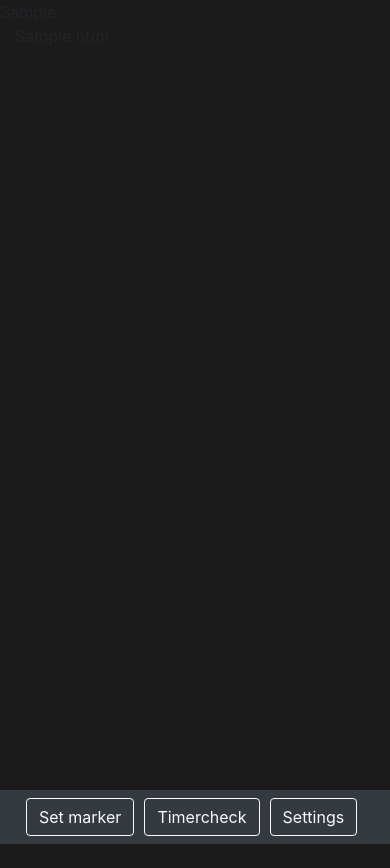
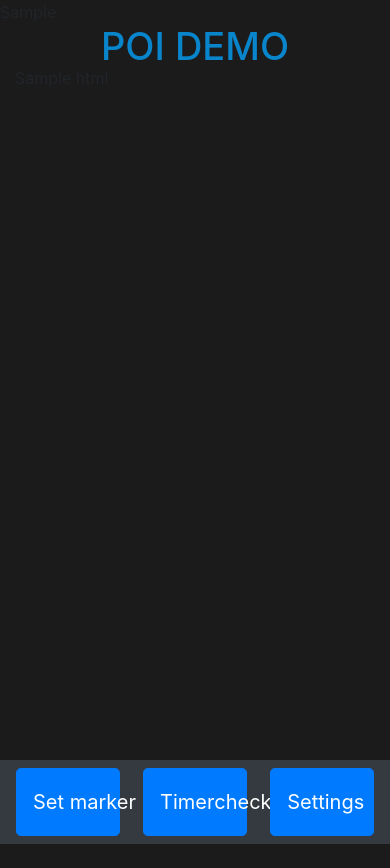
Before and after one commit to MTBorg/Place-of-interest, a Flask app: template server/templates/index.html in a window 390 px wide. Run offline with Flask 2, Linux system fonts and the light colour scheme; the template is opened without the code that fills it: most values are stand-ins (such as "Sample title", 1, 10 or a date in 2020); some libraries are stand-ins or nearby versions.

Commit message:
Responsive navbar
Fixed style and designed responsive navbar with big buttons that are suited on a mobile-app.

```diff
--- a/server/templates/index.html
+++ b/server/templates/index.html
@@ -1,4 +1,4 @@
-<!DOCTYPE html>
+<!DOCTYPE html> <!--Style should be put in a seperate document-->
     <html style="height: 100%;">
     <head>
             <link rel="stylesheet" href="https://stackpath.bootstrapcdn.com/bootstrap/4.1.3/css/bootstrap.min.css" integrity="sha384-MCw98/SFnGE8fJT3GXwEOngsV7Zt27NXFoaoApmYm81iuXoPkFOJwJ8ERdknLPMO" crossorigin="anonymous">
@@ -7,33 +7,43 @@
     </head>
     <body style="height: 100%; background-color:#1B1B1B;"> <!--Sets the background color -->
         <div class="container-fluid" style="float: left; height: 100%;"> <!-- contains the gridsystem-->
-			<div class="row "style="height: 94.4%;"> <!-- The row in which the column is placed -->
+            <div class="row "style="height: 5%;"> <!-- The row in which the column is placed -->
+				<div class="col-sm-12" style="height: 100%; text-align: center; color: rgb(9, 133, 204);"><!-- Column making the map adjustable to differnt devices-->
+				    <h1 style="font-size: 38px;"> POI DEMO </h1>
+				</div>
+            </div>
+			<div class="row "style="height: 85%;"> <!-- The row in which the column is placed -->
 				<div class="col-sm-12" style="height: 100%;"><!-- Column making the map adjustable to differnt devices-->
 				    {{sndmap.html}}
 				</div>
             </div>
-			<nav class="navbar navbar-expand  fixed-bottom navbar-dark bg-dark"> <!-- Menu in the bottom of the page -->
-				<ul class="navbar-nav">
-				<form id="formen" method="POST" action="/"> <!-- Form sending location to python code -->
+            <div class="row "style="height: 10%;"> <!-- The row in which the column is placed -->
+				<div class="col-sm-12" style="height: 100%;"><!-- Column making the map adjustable to differnt devices-->
+                    <nav class="navbar navbar-expand fixed-bottom navbar-dark bg-dark" style="height: 10%; "> <!-- Menu in the bottom of the page -->
+                        <ul class="navbar-nav" style="width: 100%; height: 100%;">
+                             <li class="nav-item" style="float: left; width: 29%; height: 100%;">
+                            <form id="formen" method="POST" action="/" style="height: 100%;"> <!-- Form sending location to python code -->
                                 <input id="form1" name="value1" type="hidden">
                                 <input id="form2" name="value2" type="hidden">
                                 <input id="form3" name="value3" type="hidden">
-					<li class="nav-item" style="margin-left: 10px;">
-						<button type="button" class="btn btn-outline-light" onclick="getLocation()">
+                                <button type="button" class="btn btn-primary btn-lg btn-block" onclick="getLocation()" style="height: 100%;"  >
                                     Set marker
                                 </button>
+
+                            </form>
                              </li>
-				</form>
-					<li class="nav-item" style="margin-left: 10px;">  <!-- Just none-functions buttons for display-->
-						<button class="btn btn-outline-light">Timercheck</button>
+                            <li class="nav-item mx-auto" style=" width: 29%; height: 100%;">  <!-- Just none-functions buttons for display-->
+                                <button class="btn btn-primary btn-lg btn-block" style="height: 100%;">Timercheck</button>
                             </li>
-					<li class="nav-item" style="margin-left: 10px;">
-						<button class="btn btn-outline-light">Settings </button>
+                            <li class="nav-item" style="float: right; width: 29%; height: 100%;">
+                                <button class="btn btn-primary btn-lg btn-block" style="height: 100%;">Settings </button>
                             </li>
 
 
                         </ul>
                     </nav>
+                </div>
+            </div>
         </div>
         <script src="https://code.jquery.com/jquery-3.3.1.slim.min.js" integrity="sha384-q8i/X+965DzO0rT7abK41JStQIAqVgRVzpbzo5smXKp4YfRvH+8abtTE1Pi6jizo" crossorigin="anonymous"></script>
         <script src="https://cdnjs.cloudflare.com/ajax/libs/popper.js/1.14.3/umd/popper.min.js" integrity="sha384-ZMP7rVo3mIykV+2+9J3UJ46jBk0WLaUAdn689aCwoqbBJiSnjAK/l8WvCWPIPm49" crossorigin="anonymous"></script>
```
Lines whose indentation alone changed are shown as unchanged.
